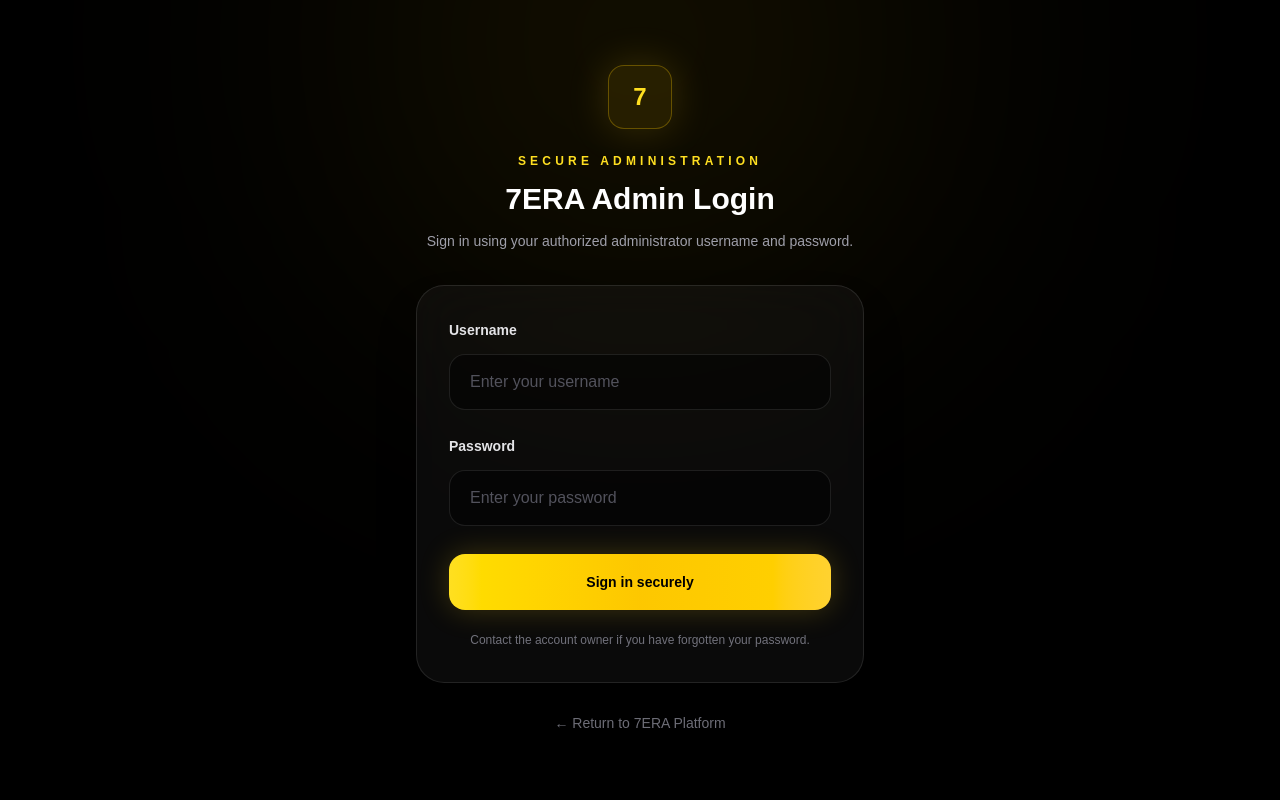
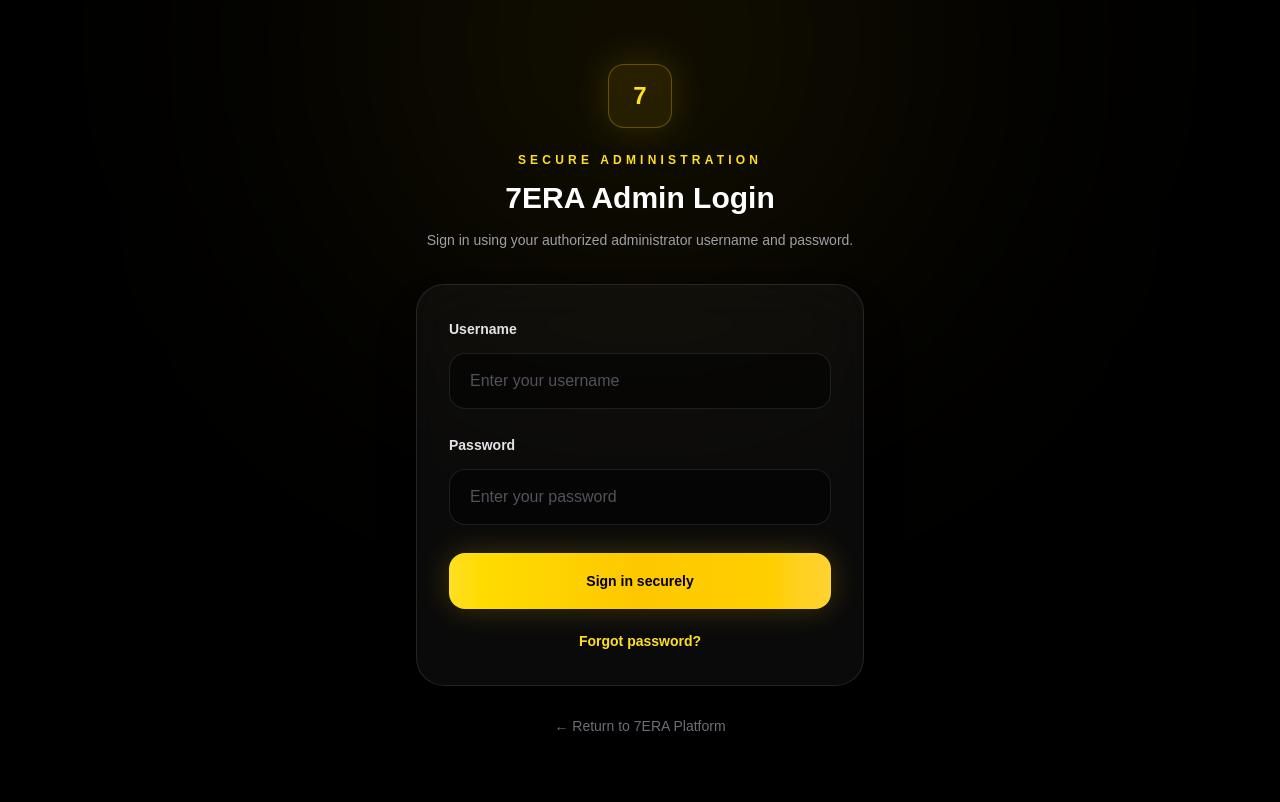
Before and after one commit to Ccjh7771/7era-platform, a Next.js app: page /auth/login in a window 1280 px wide. Built offline with nearby package versions, Linux system fonts and the light colour scheme.

Commit message:
Fix admin password recovery flow

```diff
--- /dev/null
+++ b/app/auth/callback/route.ts
@@ -0,0 +1,30 @@
+import type { NextRequest } from "next/server";
+import { NextResponse } from "next/server";
+
+import { createClient } from "@/lib/supabase/server";
+
+export async function GET(request: NextRequest) {
+  const requestUrl = new URL(request.url);
+  const code = requestUrl.searchParams.get("code");
+  const flowId = requestUrl.searchParams.get("sb_flow_id");
+
+  if (code) {
+    const supabase = await createClient();
+    const { error } = await supabase.auth.exchangeCodeForSession(
+      code,
+      flowId ? { flowId } : undefined,
+    );
+
+    if (!error) {
+      return NextResponse.redirect(
+        new URL("/auth/update-password", requestUrl.origin),
+      );
+    }
+
+    console.error("Password recovery code exchange failed:", error.message);
+  }
+
+  return NextResponse.redirect(
+    new URL("/auth/login?error=recovery", requestUrl.origin),
+  );
+}
--- a/app/auth/forgot-password/page.tsx
+++ b/app/auth/forgot-password/page.tsx
@@ -31,7 +31,7 @@ export default function ForgotPasswordPage() {
       await supabase.auth.resetPasswordForEmail(
         email.trim(),
         {
-          redirectTo: `${window.location.origin}/auth/update-password`,
+          redirectTo: `${window.location.origin}/auth/callback`,
         },
       );
 
--- a/app/auth/login/page.tsx
+++ b/app/auth/login/page.tsx
@@ -15,6 +15,8 @@ const errorMessages: Record<string, string> = {
     "Too many failed attempts. Please wait 15 minutes before trying again.",
   unauthorized:
     "This account is not authorized to access the admin area.",
+  recovery:
+    "This recovery link is invalid or expired. Please request a new one.",
 };
 
 export default async function AdminLoginPage({
@@ -121,10 +123,14 @@ export default async function AdminLoginPage({
             Sign in securely
           </button>
 
-          <p className="mt-5 text-center text-xs leading-5 text-zinc-500">
-            Contact the account owner if you have
-            forgotten your password.
-          </p>
+          <div className="mt-5 text-center">
+            <Link
+              href="/auth/forgot-password"
+              className="text-sm font-semibold text-yellow-300 transition hover:text-yellow-200"
+            >
+              Forgot password?
+            </Link>
+          </div>
         </form>
 
         <div className="mt-7 text-center">
```
